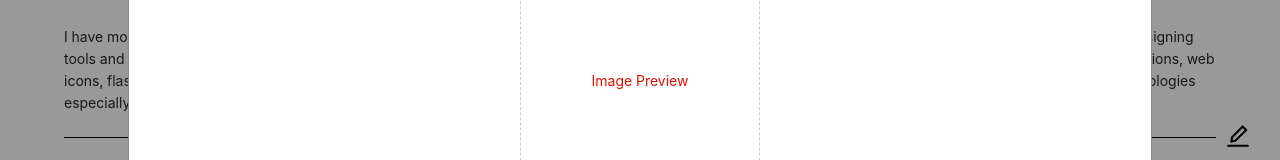
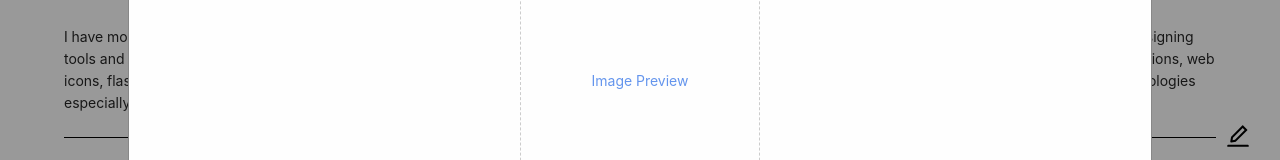
Before and after one commit to hui444/Frontend-Profile-Page, a React (Create React App) app: page /1/edit/intro in a window 1280 px wide. Shown: the part 638-798 px from the top of the page. Built offline with nearby package versions, Linux system fonts and the light colour scheme; the HTML template or start-up script is replaced by a standard one.

Commit message:
Fix image upload bug (reset file after delete)

```diff
--- a/src/components/EditProfileCard.js
+++ b/src/components/EditProfileCard.js
@@ -26,7 +26,8 @@ const EditProfileCard = () => {
 
   const profileId = dummyProfileId;
   const onSubmit = (values) => {
-    const finalImage = image ? image : userProfile?.profileImage;
+    console.log(errors);
+    console.log(image);
     if (!errors.length && !(image && !imageIsValid)) {
       const updatedProfile = {
         ...(values.name !== userProfile?.name && { name: values.name }),
@@ -38,8 +39,8 @@ const EditProfileCard = () => {
         ...(values.description !== userProfile?.description && {
           description: values.description,
         }),
-        ...(finalImage !== userProfile?.profileImage && {
-          profileImage: finalImage,
+        ...(image !== userProfile?.profileImage && {
+          profileImage: image,
         }),
       };
 
--- a/src/shared/components/ImageUpload.js
+++ b/src/shared/components/ImageUpload.js
@@ -50,15 +50,23 @@ const ImageUpload = (props) => {
         accept=".jpg,.png,.jpeg"
         onChange={pickedHandler}
       />
-      <div
-        className={`image-upload ${props.center && "center"}`}
-        style={{ background: file && !isValid ? "#ffd1d1" : "" }}
-      >
+      <div className={`image-upload ${props.center && "center"}`}>
         <div
           className="image-upload__preview"
-          style={{ border: previewUrl ? "" : "1px dashed #ccc" }}
+          style={{
+            border: previewUrl
+              ? isValid
+                ? ""
+                : "1px dashed #ccc"
+              : "1px dashed #ccc",
+            background: file && !isValid ? "#ffd1d1" : "",
+          }}
         >
-          {!previewUrl && <p>Image Preview</p>}
+          {!previewUrl && (
+            <em style={{ fontStyle: "normal", color: "cornflowerblue" }}>
+              Image Preview
+            </em>
+          )}
           {previewUrl && (
             <div style={{ position: "relative" }}>
               <img src={previewUrl} alt="Preview" />
@@ -67,6 +75,7 @@ const ImageUpload = (props) => {
                 onClick={() => {
                   setPreviewUrl(undefined);
                   setFile(undefined);
+                  props.onInput(undefined);
                 }}
               />
             </div>
@@ -77,7 +86,7 @@ const ImageUpload = (props) => {
         </Button>
       </div>
 
-      {file && !isValid && <p>INVALID IMAGE!</p>}
+      {file && !isValid && <p>Invalid Image!</p>}
     </div>
   );
 };
```
